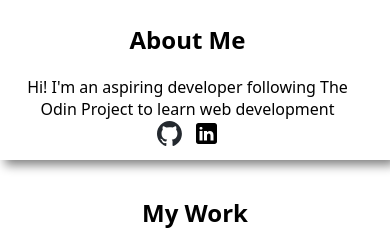
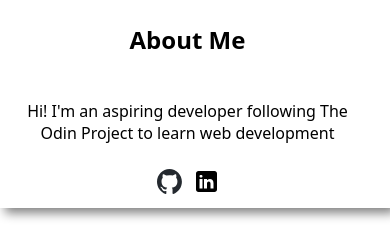
Before and after one commit to mikeski-aa/homepage-project, a website built with webpack: page src/index.html in a window 390 px wide. Shown: the part 287-528 px from the top of the page. Built offline with nearby package versions, Linux system fonts and the light colour scheme; files whose address does not match are found by name.

Commit message:
Fixed width issues

```diff
--- a/src/style.css
+++ b/src/style.css
@@ -5,7 +5,6 @@ body {
     justify-content:space-between;
     gap: 1em;
     height: 100vh;
-    width: 100vw;
     padding: 0;
     margin: 0;
 
@@ -28,7 +27,6 @@ header {
     display: flex;
     justify-content: start;
     border-radius: 0% 0% 150% 0%;
-    width: 100%;
     padding-left: 25px;
     padding-right: 25px;
 }
@@ -238,6 +236,7 @@ button:hover {
     .bio {
         align-items: center;
         padding-right: 25px;
+        gap: 1.5rem;
     }
 
     .bioInfo {
```
Also changed, not shown: dist/bundle.js.
